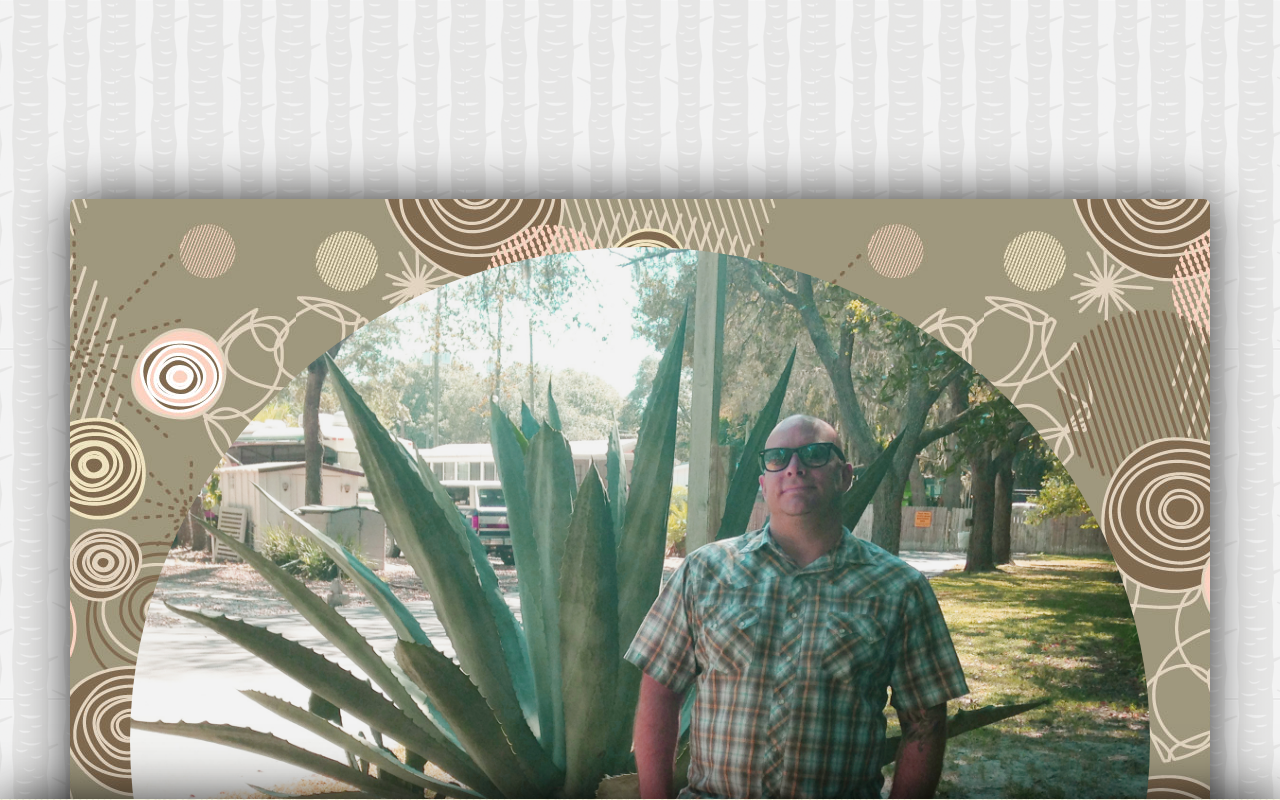
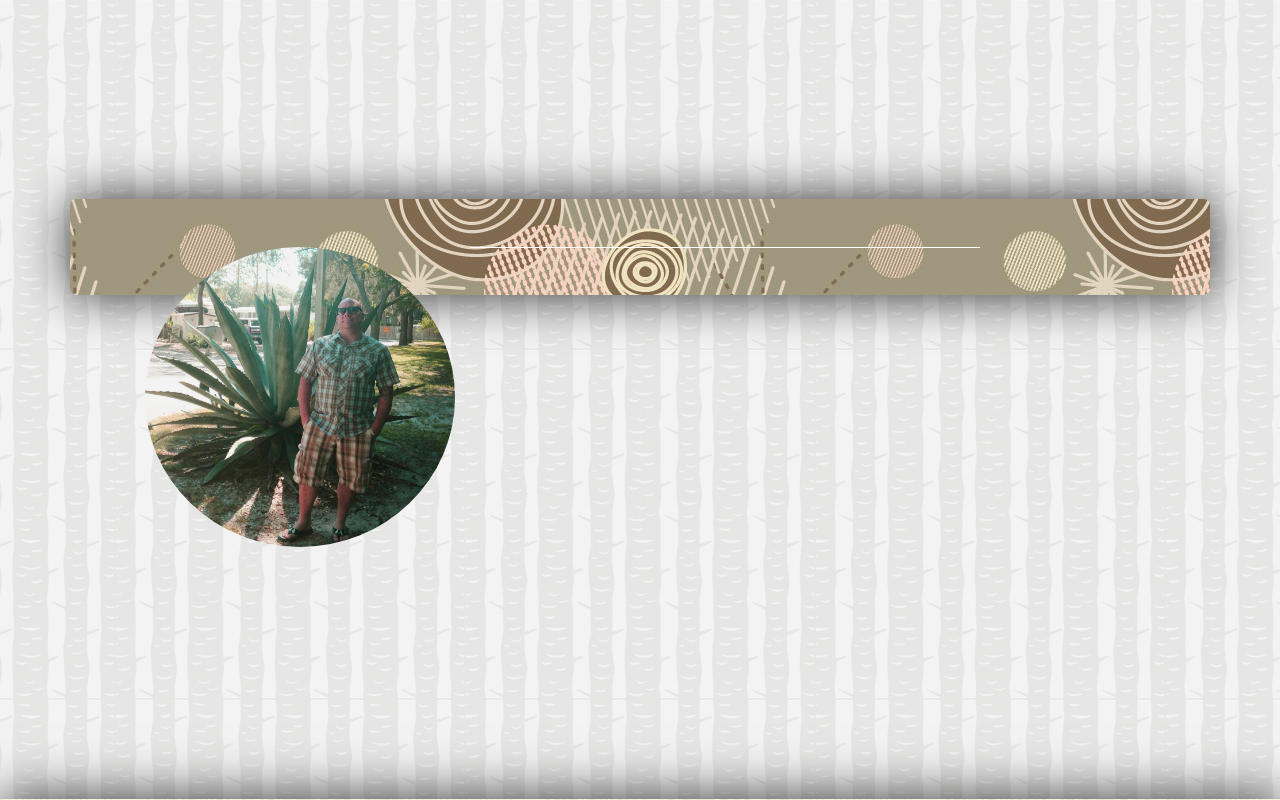
Before and after one commit to Djibba22/thejohndinsmore.com, a PHP site: page / in a window 1280 px wide. Shown: the part 781-1581 px from the top of the page. Run offline with PHP 8.4, Linux system fonts and the light colour scheme; some libraries are stand-ins or nearby versions.

Commit message:
background change

```diff
--- a/application/views/home.php
+++ b/application/views/home.php
@@ -17,7 +17,12 @@
     <div class="container">
         <div class="box2">
             <div class="jumbotron">
+              <div class="col-sm-4 col-md-4">
               <img src="/public/images/meinthealoe.jpg" class="img-responsive img-circle">
+             </div>
+             <div class="bio_block col-sm-6 col-md-6">
+
+             </div>
             </div>
         </div>
     </div>
--- a/public/css/styles.css
+++ b/public/css/styles.css
@@ -86,6 +86,9 @@ img.logo1{
     box-shadow: 0 0 50px rgba(0,0,0,0.8);
     color: #000;
     text-align: center;
+}
+.bio_block{
+    background-color: white;
 }
 #about {
     background: url(../images/skulls.png) 50% 0 fixed;
```
